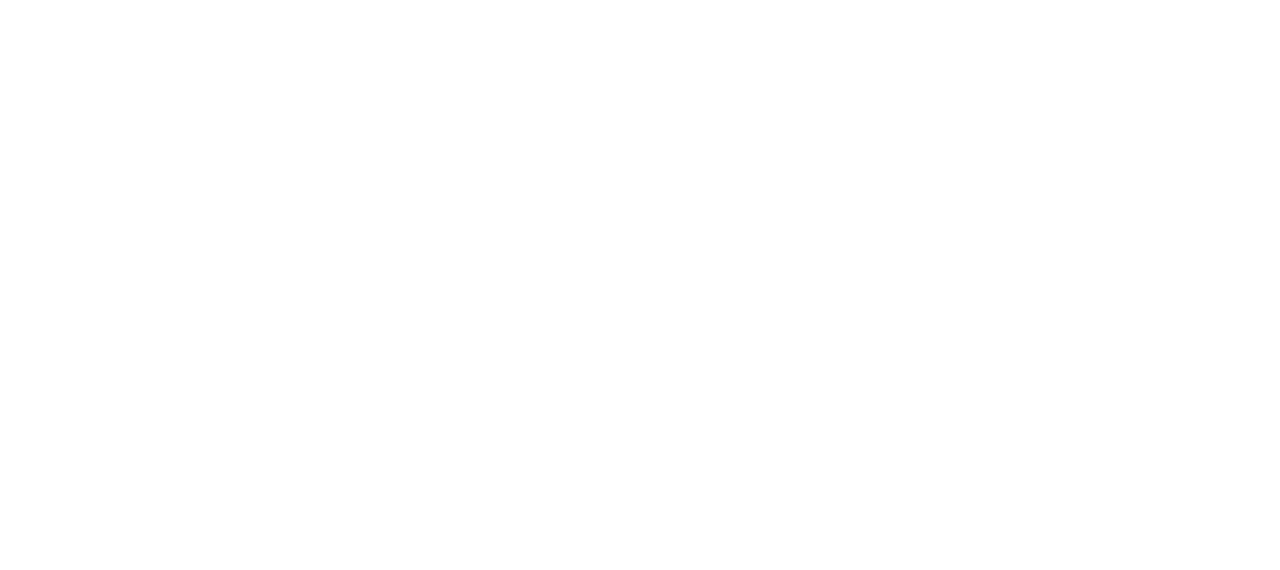
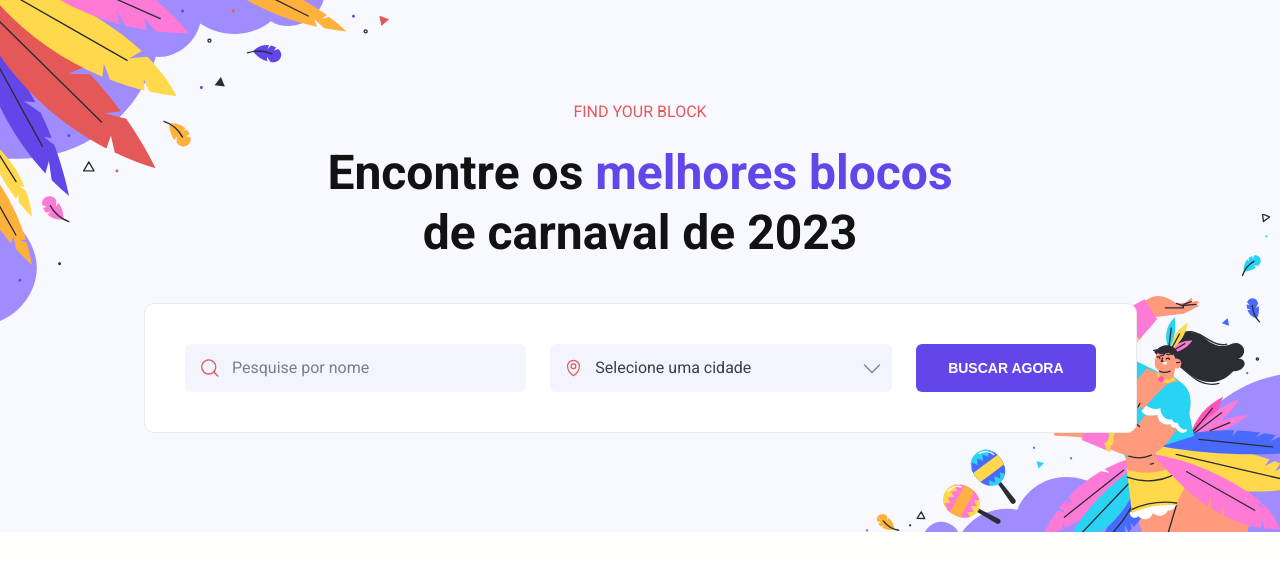
Before and after one commit to BrunoPdSilva/BoraCodar, a React (Vite) app in the folder desafio-07/: page / in a window 1280 px wide. Shown: the top 570 px of the page. Built offline with nearby package versions, Linux system fonts and the light colour scheme.

Commit message:
:sparkles: Header finalizado.
- Form de pesquisa:
-- Input para pesquisa por nome
-- Dropdown para selecionar uma cidade disponível.

```diff
--- a/desafio-07/src/App.tsx
+++ b/desafio-07/src/App.tsx
@@ -1,7 +1,9 @@
+import { Header } from './components/Header';
+
 function App() {
   return (
     <>
-
+      <Header />
     </>
   )
 }
--- /dev/null
+++ b/desafio-07/src/components/Dropdown.tsx
@@ -0,0 +1,16 @@
+interface Props {
+  handleSelect: (value: string) => void;
+}
+
+export function Dropdown({ handleSelect }: Props) {
+  return (
+    <ul className="dropdown">
+      <li onClick={() => handleSelect('')}>Mostrar todas</li>
+      <li onClick={() => handleSelect('Curitiba')}>Curitiba</li>
+      <li onClick={() => handleSelect('Florianópolis')}>Florianópolis</li>
+      <li onClick={() => handleSelect('Porto Alegre')}>Porto Alegre</li>
+      <li onClick={() => handleSelect('Rio de Janeiro')}>Rio de Janeiro</li>
+      <li onClick={() => handleSelect('São Paulo')}>São Paulo</li>
+    </ul>
+  );
+}
--- /dev/null
+++ b/desafio-07/src/components/Header.tsx
@@ -0,0 +1,68 @@
+import { CaretDown, MagnifyingGlass, MapPin } from 'phosphor-react';
+import { useEffect, useRef, useState } from 'react';
+import { Dropdown } from './Dropdown';
+
+import topIllustration from '../assets/ilustra-01.svg';
+import bottomIllustration from '../assets/ilustra-02.svg';
+
+export function Header() {
+  const [showDropdown, setShowDropdown] = useState(false);
+  const [dropdownValue, setDropdownValue] = useState('');
+  const dropdownRef = useRef<HTMLDivElement>(null);
+
+  useEffect(() => {
+    function handleClickOutside(event: MouseEvent) {
+      const ref = dropdownRef.current;
+
+      if (ref && !ref.contains(event.target as Node)) {
+        setShowDropdown(false);
+      }
+    }
+
+    document.addEventListener('click', handleClickOutside);
+    return () => {
+      document.removeEventListener('click', handleClickOutside);
+    };
+  }, []);
+
+  function handleSelect(value: string) {
+    setDropdownValue(value);
+    setShowDropdown(false);
+  }
+
+  return (
+    <>
+      <header>
+        <img src={topIllustration} alt="Top Illustration" />
+
+        <section>
+          <div className="heading">
+            <p>Find your block</p>
+            <h1>Encontre os <span>melhores blocos</span> de carnaval de 2023</h1>
+          </div>
+
+          <form name="search">
+            <div className="input-group">
+              <MagnifyingGlass size={24} color="#E45858" />
+              <input type="text" placeholder="Pesquise por nome" />
+            </div>
+
+            <div className="input-group" ref={dropdownRef} onClick={() => setShowDropdown(!showDropdown)}>
+              <MapPin size={24} color="#E45858" />
+              <p>{dropdownValue || 'Selecione uma cidade'}</p>
+              <button type="button"              >
+                <CaretDown size={24} color="#858793" />
+              </button>
+
+              {showDropdown && <Dropdown handleSelect={handleSelect} />}
+            </div>
+
+            <button type="submit">BUSCAR AGORA</button>
+          </form>
+        </section>
+
+        <img src={bottomIllustration} alt="Bottom Illustration" />
+      </header>
+    </>
+  );
+}
--- /dev/null
+++ b/desafio-07/src/sass/_header.scss
@@ -0,0 +1,148 @@
+@import '_variables';
+
+header {
+  height: 53.2rem;
+
+  display: flex;
+  justify-content: center;
+  align-items: center;
+  position: relative;
+  background-color: $header-bg;
+
+  img[alt='Top Illustration'] {
+    position: absolute;
+    top: 0;
+    left: 0;
+    z-index: 100;
+  }
+
+  img[alt='Bottom Illustration'] {
+    position: absolute;
+    right: 0;
+    bottom: 0;
+    z-index: 100;
+  }
+
+  section {
+    max-width: 99.3rem;
+    display: flex;
+    flex-direction: column;
+    align-items: center;
+    gap: 4rem;
+    position: relative;
+    z-index: 200;
+
+    .heading {
+      max-width: 64.7rem;
+      text-align: center;
+
+      display: flex;
+      flex-direction: column;
+      gap: 1.8rem;
+
+      p {
+        color: $red;
+        text-transform: uppercase;
+      }
+
+      span {
+        color: $primary;
+      }
+    }
+
+    form {
+      width: 99.3rem;
+      padding: 4rem;
+
+      display: flex;
+      gap: 2.4rem;
+
+      background: $white;
+      border-radius: 1rem;
+      border: 0.1rem solid $stroke;
+
+      .input-group {
+        max-width: 34.8rem;
+        width: 100%;
+        height: 4.8rem;
+        padding: 1.2rem 0.8rem 1.2rem 1.4rem;
+
+        display: flex;
+        align-items: center;
+        gap: 1.2rem;
+
+        background: $input-bg;
+        border-radius: 0.6rem;
+        position: relative;
+
+        &:nth-child(2) {
+          cursor: pointer;
+        }
+
+        input {
+          width: 100%;
+          height: 100%;
+          border: 0;
+          background: 0;
+          outline: 0;
+
+          font-family: 'Roboto';
+          font-size: 1.6rem;
+          font-weight: 400;
+          line-height: 100%;
+          color: $text;
+
+          &::placeholder {
+            color: $input-holder;
+          }
+        }
+
+        p {
+          width: 100%;
+        }
+
+        .dropdown {
+          width: 100%;
+          position: absolute;
+          top: 5.2rem;
+          left: 0;
+
+          background: $input-bg;
+          border: 0.2rem solid $stroke;
+          border-radius: 0.6rem;
+          overflow-x: hidden;
+
+          li {
+            padding: 1.6rem 1.4rem;
+            cursor: pointer;
+
+            &:hover {
+              background-color: #e3e3f0;
+            }
+          }
+        }
+
+        button {
+          display: grid;
+          place-items: center;
+          background: 0;
+          border: 0;
+        }
+      }
+
+      button[type='submit'] {
+        white-space: nowrap;
+        padding: 1.2rem 3.2rem;
+        border-radius: 0.6rem;
+        background: $primary;
+        border: 0;
+        color: $white;
+        transition: 0.2s ease-in-out;
+
+        &:hover {
+          background: #583fd3;
+        }
+      }
+    }
+  }
+}
--- /dev/null
+++ b/desafio-07/src/sass/_variables.scss
@@ -0,0 +1,10 @@
+$primary: #6246ea;
+$red: #e45858;
+$header-bg: #f8f8ff;
+$input-bg: #f4f4ff;
+$input-holder: #7c7c8a;
+$heading: #121214;
+$text: rgba(0, 0, 0, 0.75);
+$white: #ffffff;
+$bg: #fffffe;
+$stroke: #EAEAEA;
--- a/desafio-07/src/sass/main.scss
+++ b/desafio-07/src/sass/main.scss
@@ -1,3 +1,6 @@
+@use '_header';
+@import '_variables';
+
 :root {
   font-size: 62.5%;
   -webkit-font-smoothing: antialiased;
@@ -11,5 +14,48 @@
 }
 
 body {
+  font-family: 'Roboto', sans-serif;
   font-size: 1.6rem;
+
+  background-color: $bg;
 }
+
+ul {
+  list-style: none;
+}
+
+h1 {
+  font-size: 4.8rem;
+  font-weight: 700;
+  line-height: 125%;
+  color: $heading;
+}
+
+h2 {
+  font-size: 3.2rem;
+  font-weight: 700;
+  line-height: 140%;
+  color: $heading;
+}
+
+h3 {
+  font-size: 2rem;
+  font-weight: 700;
+  line-height: 140%;
+  color: $heading;
+}
+
+p {
+  font-size: 1.6rem;
+  font-weight: 400;
+  line-height: 160%;
+  color: $text;
+}
+
+button {
+  font-size: 1.4rem;
+  font-weight: 700;
+  line-height: 2.4rem;
+
+  cursor: pointer;
+}
```
